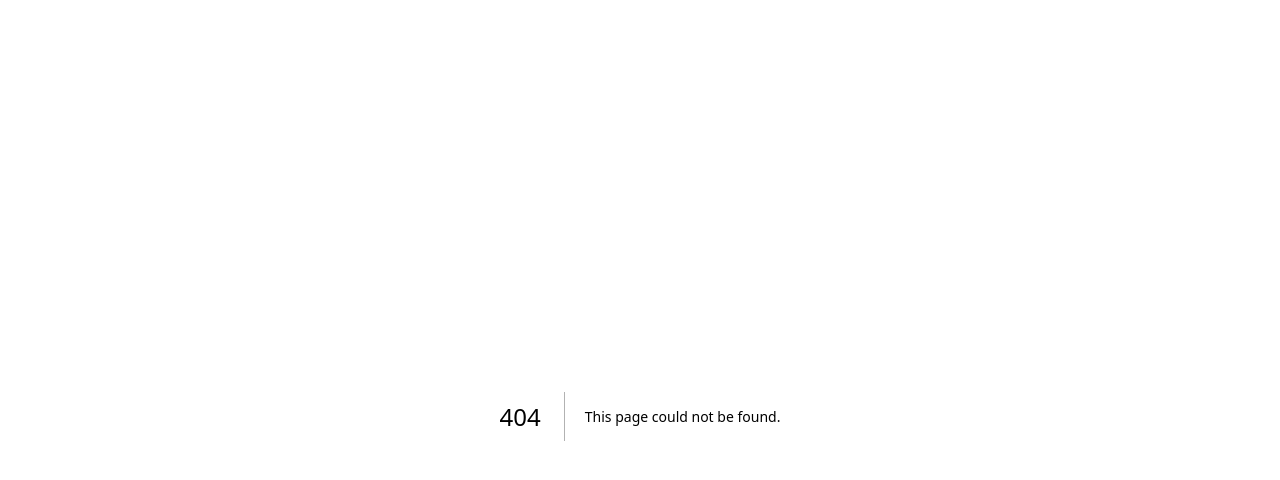
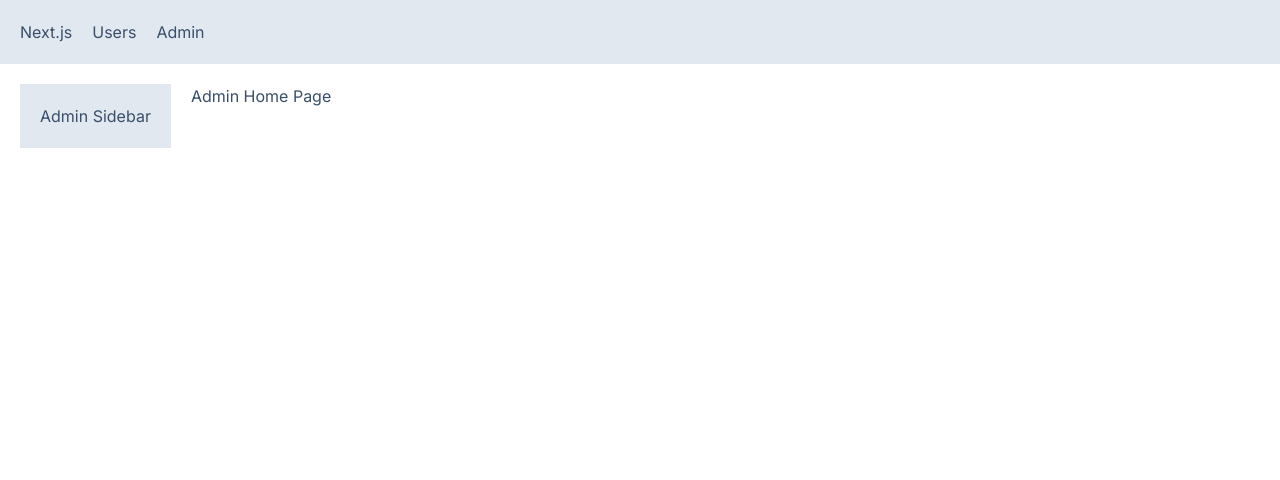
Before and after one commit to ghelanijimmy/next-13-ultimate, a Next.js app: page /admin in a window 1280 px wide. Before the commit this address had no page. Shown: the top 480 px of the page. Built offline with nearby package versions, Linux system fonts and the light colour scheme.

Commit message:
navigation and prettier fix

```diff
--- /dev/null
+++ b/app/NavBar.tsx
@@ -0,0 +1,20 @@
+import React from "react";
+import Link from "next/link";
+
+const NavBar = () => {
+  return (
+    <div className="flex bg-slate-200 p-5">
+      <Link href="/" className="mr-5">
+        Next.js
+      </Link>
+      <Link href="/users" className="mr-5">
+        Users
+      </Link>
+      <Link href="/admin" className="mr-5">
+        Admin
+      </Link>
+    </div>
+  );
+};
+
+export default NavBar;
--- /dev/null
+++ b/app/admin/layout.tsx
@@ -0,0 +1,16 @@
+import React from "react";
+
+interface AdminLayoutProps {
+  children: React.ReactNode;
+}
+
+const AdminLayout = ({ children }: AdminLayoutProps) => {
+  return (
+    <div className="flex">
+      <aside className="bg-slate-200 p-5 mr-5">Admin Sidebar</aside>
+      <div>{children}</div>
+    </div>
+  );
+};
+
+export default AdminLayout;
--- /dev/null
+++ b/app/admin/page.tsx
@@ -0,0 +1,11 @@
+import React from "react";
+
+const AdminHomePage = () => {
+  return (
+    <div>
+      <div>Admin Home Page</div>
+    </div>
+  );
+};
+
+export default AdminHomePage;
--- a/app/globals.css
+++ b/app/globals.css
@@ -6,5 +6,11 @@
 }
 
 body {
-  padding: 1em;
+
 }
+
+@layer base {
+    h1 {
+        @apply font-extrabold text-2xl mb-3;
+    }
+}
--- a/app/layout.tsx
+++ b/app/layout.tsx
@@ -2,6 +2,7 @@ import React from "react";
 import type { Metadata } from "next";
 import { Inter } from "next/font/google";
 import "./globals.css";
+import NavBar from "@/app/NavBar";
 
 const inter = Inter({ subsets: ["latin"] });
 
@@ -17,7 +18,10 @@ export default function RootLayout({
 }) {
   return (
     <html lang="en" data-theme="winter">
-      <body className={inter.className}>{children}</body>
+      <body className={inter.className}>
+        <NavBar />
+        <main className="p-5">{children}</main>
+      </body>
     </html>
   );
 }
--- /dev/null
+++ b/app/products/[[...slug]]/page.tsx
@@ -0,0 +1,26 @@
+import React from 'react';
+
+interface ProductPageProps {
+    params: {
+        slug?: string[];
+    }
+    searchParams: {
+        sortOrder: string;
+    }
+}
+
+const ProductPage = ({params: {slug}, searchParams: {sortOrder}}: ProductPageProps) => {
+    return (
+        <div>
+            <div>Product Page</div>
+            <p>{slug?.map((item) => (
+                <div>
+                    <p>{item}</p>
+                </div>
+            ))}</p>
+            <p>{sortOrder}</p>
+        </div>
+    );
+};
+
+export default ProductPage;
--- /dev/null
+++ b/app/users/UserTable.tsx
@@ -0,0 +1,55 @@
+import React from "react";
+import Link from "next/link";
+import { sort } from "fast-sort";
+
+interface User {
+  id: number;
+  name: string;
+  email: string;
+}
+
+interface UserTableProps {
+  sortOrder: string;
+}
+
+const UserTable = async ({ sortOrder }: UserTableProps) => {
+  const res = await fetch("https://jsonplaceholder.typicode.com/users", {
+    // cache: "no-store"
+    // next: {
+    //     revalidate: 10
+    // }
+  });
+
+  const users: User[] = await res.json();
+
+  const sortedUsers = sort(users).asc(
+    sortOrder === "email" ? (user) => user.email : (user) => user.name,
+  );
+
+  return (
+    <div>
+      <table className="table table-bordered">
+        <thead>
+          <tr>
+            <th>
+              <Link href="/users?sortOrder=name">Name</Link>
+            </th>
+            <th>
+              <Link href="users?sortOrder=email">Email</Link>
+            </th>
+          </tr>
+        </thead>
+        <tbody>
+          {sortedUsers.map((user) => (
+            <tr key={user.id}>
+              <td>{user.name}</td>
+              <td>{user.email}</td>
+            </tr>
+          ))}
+        </tbody>
+      </table>
+    </div>
+  );
+};
+
+export default UserTable;
--- /dev/null
+++ b/app/users/[id]/page.tsx
@@ -0,0 +1,12 @@
+import React from "react";
+
+interface UserDetailPageProps {
+  params: {
+    id: number;
+  };
+}
+const UserDetailPage = ({ params: { id } }: UserDetailPageProps) => {
+  return <div>User Detail Page {id}</div>;
+};
+
+export default UserDetailPage;
--- /dev/null
+++ b/app/users/[id]/photos/[photoId]/page.tsx
@@ -0,0 +1,20 @@
+import React from 'react';
+
+interface PhotoPageProps {
+    params: {
+        id: number;
+        photoId: number;
+    }
+}
+
+const PhotoPage = ({params: {id, photoId}} : PhotoPageProps) => {
+    return (
+        <div>
+            <div>PhotoPage</div>
+            <p>{id}</p>
+            <p>{photoId}</p>
+        </div>
+    );
+};
+
+export default PhotoPage;
--- a/app/users/page.tsx
+++ b/app/users/page.tsx
@@ -1,46 +1,23 @@
 import { Metadata } from "next";
+import UserTable from "@/app/users/UserTable";
 
 export const metadata: Metadata = {
   title: "Users",
   description: "Users page",
 };
 
-type UsersPageProps = {};
+type UsersPageProps = {
+    searchParams: {
+        sortOrder: string;
+    }
+};
 
-interface User {
-  id: number;
-  name: string;
-  email: string;
-}
-const UsersPage = async (props: UsersPageProps) => {
-  const res = await fetch("https://jsonplaceholder.typicode.com/users", {
-    // cache: "no-store"
-    // next: {
-    //     revalidate: 10
-    // }
-  });
 
-  const users: User[] = await res.json();
-
+const UsersPage = async ({searchParams: {sortOrder}}: UsersPageProps) => {
   return (
     <div>
       <h1>Users</h1>
-      <table className="table table-bordered">
-          <thead>
-          <tr>
-              <th>Name</th>
-              <th>Email</th>
-          </tr>
-          </thead>
-          <tbody>
-            {users.map((user) => (
-              <tr key={user.id}>
-                  <td>{user.name}</td>
-                  <td>{user.email}</td>
-              </tr>
-            ))}
-          </tbody>
-      </table>
+      <UserTable sortOrder={sortOrder} />
     </div>
   );
 };
--- a/package.json
+++ b/package.json
@@ -9,6 +9,7 @@
     "lint": "next lint"
   },
   "dependencies": {
+    "fast-sort": "^3.4.0",
     "next": "14.0.1",
     "react": "^18",
     "react-dom": "^18"
```
Also changed, not shown: 1 other file (tests, documents, lock files or other folders).
